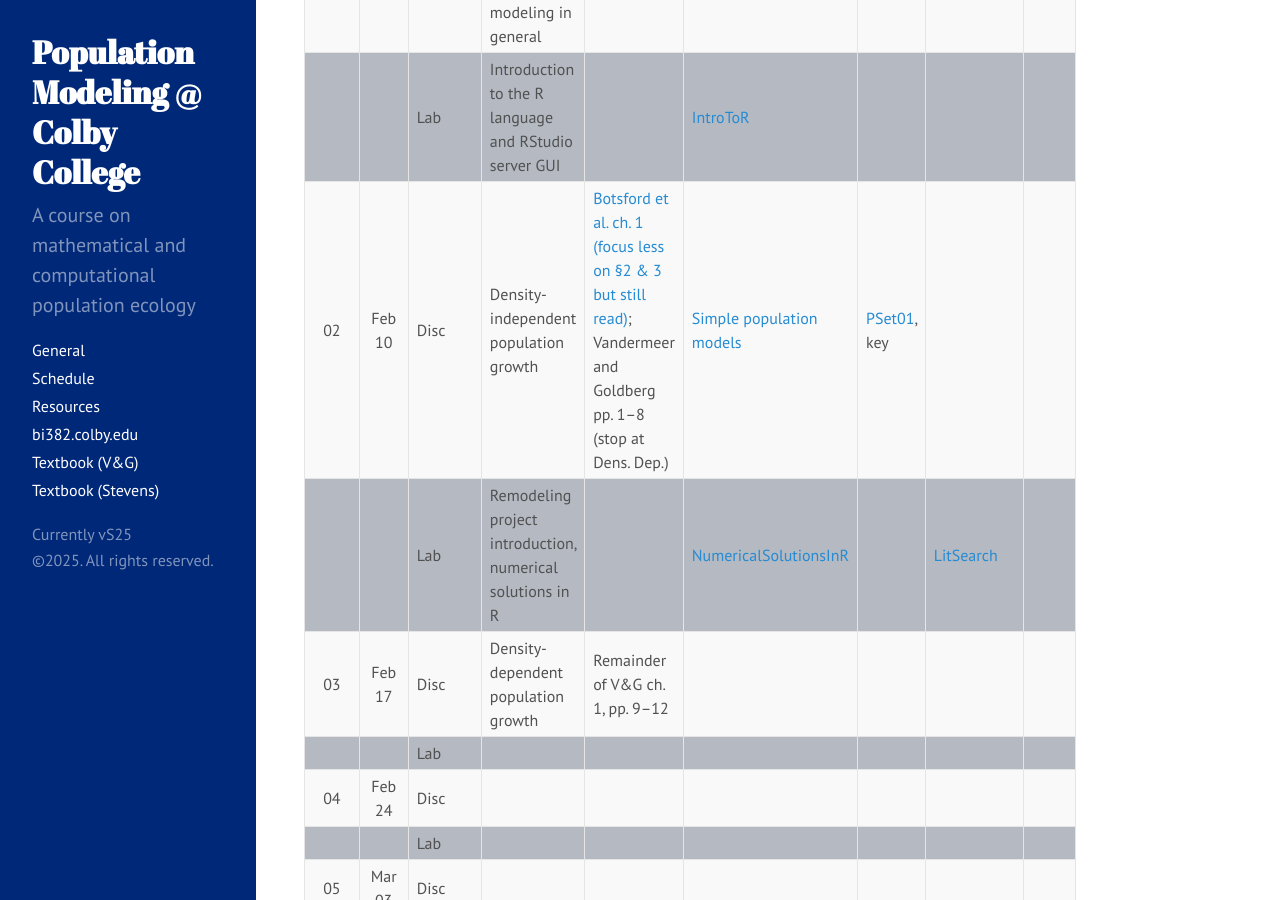
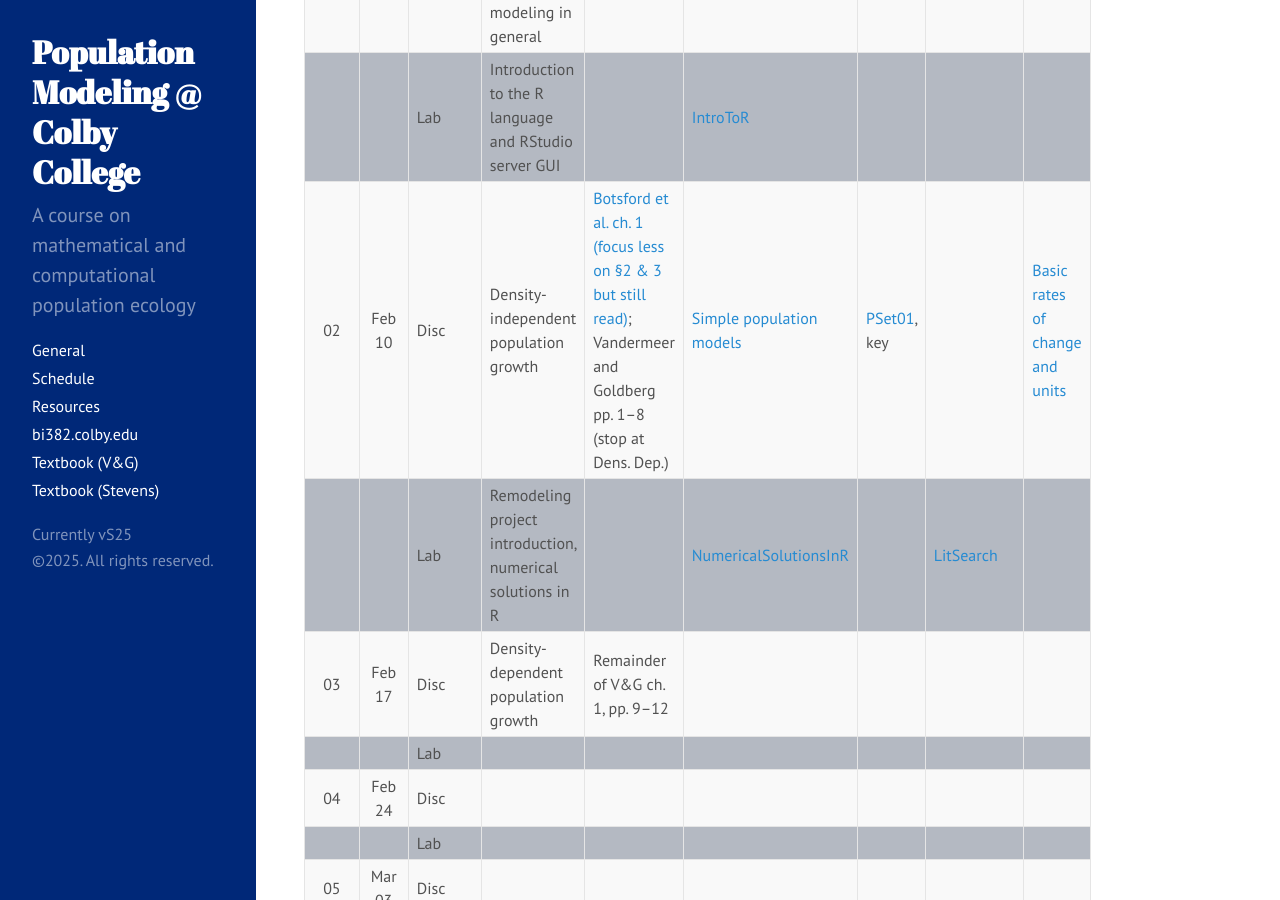
Before and after one commit to ColbyEcology/colbyecology.github.io, a Jekyll site: the page built from Schedule.md, in a window 1280 px wide and 900 px high, scrolled down 384 px. Built offline with Jekyll 4.4.1, drawn with Linux system fonts in a browser that asks for light colours.

Commit message:
note of r8 of change

```diff
--- a/Schedule.md
+++ b/Schedule.md
@@ -31,7 +31,7 @@
 |:----:|:------:|---------|-------------------------------------------------------------------------|-------------------------------------------------------------------------------------------------------------------------------------------------------------------------------------------------------------------------------------------------------|--------------------------------------------------------------------------------------------------------------------------------------------------------------------------------------------------------------|-------------------------------------------------------------------------------------------------------------------|--------------------------------------------------------------------------|----------------------------------------------------------------------------------------------------------------------------------------------------------------|
 | 01   | Feb 03 |  Disc   | R: Introduction to Population Modeling and modeling in general          |                                                                                                                                                                                                                                                       |                                                                                                                                                                                                              |                                                                                                                   |                                                                          |                                                                                                                                                                |
 |      |        |  Lab    | Introduction to the R language and RStudio server GUI                   |                                                                                                                                                                                                                                                       | [IntroToR](../Presentations/Labs/Lab01_IntroToR.html)                                                                                                                                                        |                                                                                                                   |                                                                          |                                                                                                                                                                |
-| 02   | Feb 10 |  Disc   | Density-independent population growth                                   | [Botsford et al. ch. 1 (focus less on §2 & 3 but still read)](../Misc/Readings/Botsford_Ch1.pdf); Vandermeer and Goldberg pp. 1–8 (stop at Dens. Dep.)                                                                                                | [Simple population models](../Presentations/Discussions/Wk02Models-DensIndGrowth.html)                                                                                                                       | [PSet01](../Assignments/PSets/PSet01.html), key                                                                   |                                                                          |                                                                                                                                                                |
+| 02   | Feb 10 |  Disc   | Density-independent population growth                                   | [Botsford et al. ch. 1 (focus less on §2 & 3 but still read)](../Misc/Readings/Botsford_Ch1.pdf); Vandermeer and Goldberg pp. 1–8 (stop at Dens. Dep.)                                                                                                | [Simple population models](../Presentations/Discussions/Wk02Models-DensIndGrowth.html)                                                                                                                       | [PSet01](../Assignments/PSets/PSet01.html), key                                                                   |                                                                          | [Basic rates of change and units](../Misc/Notes/Note1_RatesOfChange.pdf)                                                                                                     |
 |      |        |  Lab    | Remodeling project introduction, numerical solutions in R               |                                                                                                                                                                                                                                                       | [NumericalSolutionsInR](../Presentations/Labs/Lab02_ProgrammingR.html)                                                                                                                                       |                                                                                                                   | [LitSearch](../Assignments/RemodelingProject/RemodPt1_LitSearch.html)    |                                                                                                                                                                |
 | 03   | Feb 17 |  Disc   | Density-dependent population growth                                     | Remainder of V&G ch. 1, pp. 9–12                                                                                                                                                                                                                      |                                                                                                                                                                                                              |                                                                                                                   |                                                                          |                                                                                                                                                                |
 |      |        |  Lab    |                                                                         |                                                                                                                                                                                                                                                       |                                                                                                                                                                                                              |                                                                                                                   |                                                                          |                                                                                                                                                                |
```
Also changed, not shown: 1 other file.
